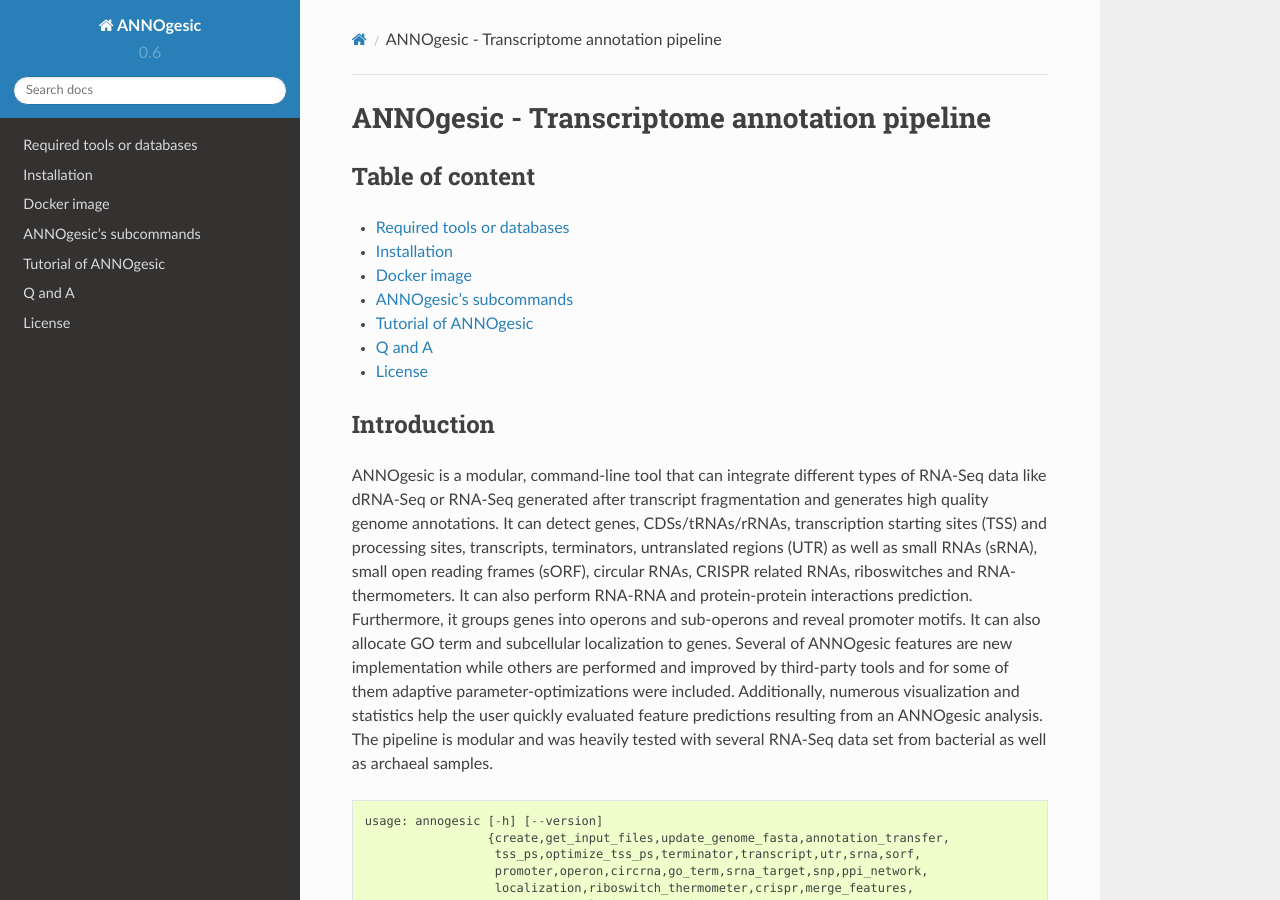
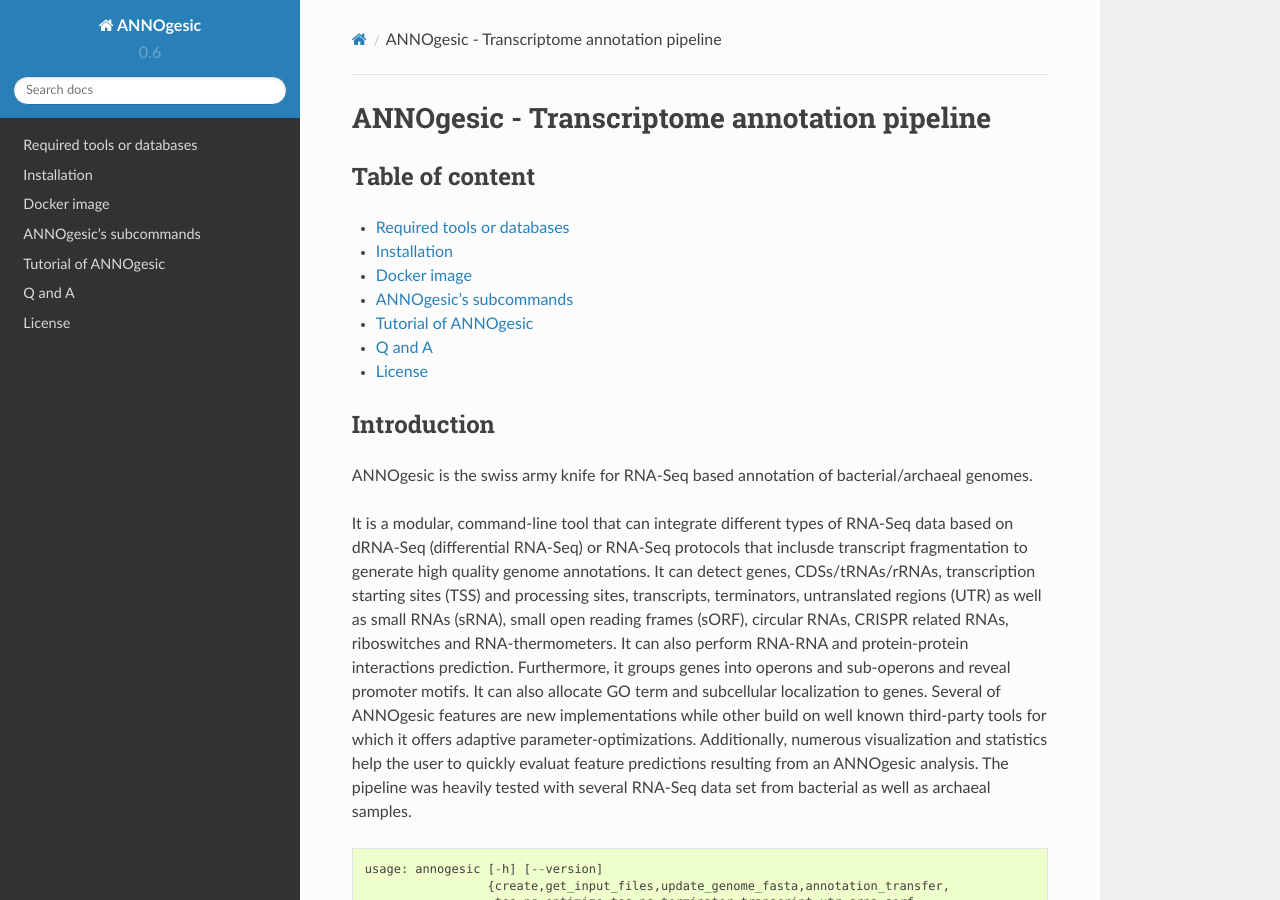
Before and after one commit to Sung-Huan/ANNOgesic, a Sphinx documentation site: the page built from docs/source/index.rst, in a window 1280 px wide and 900 px high. Built offline with Sphinx 7.4.7 and the Read the Docs theme 2.0.0, drawn with Linux system fonts in a browser that asks for light colours; pages that are not in the unit, such as notebooks, are missing from menus.

Commit message:
Modify introduction

```diff
--- a/docs/source/index.rst
+++ b/docs/source/index.rst
@@ -18,24 +18,27 @@
 Introduction
 =========================
 
-ANNOgesic is a modular, command-line tool that can
-integrate different types of RNA-Seq data like dRNA-Seq or RNA-Seq
-generated after transcript fragmentation and generates high quality
-genome annotations. It can detect genes, CDSs/tRNAs/rRNAs, transcription
-starting sites (TSS) and processing sites, transcripts, terminators,
-untranslated regions (UTR) as well as small RNAs (sRNA), small open
-reading frames (sORF), circular RNAs, CRISPR related RNAs, riboswitches
-and RNA-thermometers. It can also perform RNA-RNA
-and protein-protein interactions prediction. Furthermore, it groups
-genes into operons and sub-operons and reveal promoter motifs. It can
-also allocate GO term and subcellular localization to genes. Several
-of ANNOgesic features are new implementation while others are
-performed and improved by third-party tools and for some of them
-adaptive parameter-optimizations were included. Additionally, numerous
-visualization and statistics help the user quickly evaluated feature
-predictions resulting from an ANNOgesic analysis. The pipeline is
-modular and was heavily tested with several RNA-Seq data set from
-bacterial as well as archaeal samples.
+ANNOgesic is the swiss army knife for RNA-Seq based annotation of
+bacterial/archaeal genomes.
+
+It is a modular, command-line tool that can integrate different types
+of RNA-Seq data based on dRNA-Seq (differential RNA-Seq) or RNA-Seq
+protocols that inclusde transcript fragmentation to generate high
+quality genome annotations. It can detect genes, CDSs/tRNAs/rRNAs,
+transcription starting sites (TSS) and processing sites, transcripts,
+terminators, untranslated regions (UTR) as well as small RNAs (sRNA),
+small open reading frames (sORF), circular RNAs, CRISPR related RNAs,
+riboswitches and RNA-thermometers. It can also perform RNA-RNA and
+protein-protein interactions prediction. Furthermore, it groups genes
+into operons and sub-operons and reveal promoter motifs. It can also
+allocate GO term and subcellular localization to genes. Several of
+ANNOgesic features are new implementations while other build on well
+known third-party tools for which it offers adaptive
+parameter-optimizations. Additionally, numerous visualization and
+statistics help the user to quickly evaluat feature predictions
+resulting from an ANNOgesic analysis. The pipeline was heavily tested
+with several RNA-Seq data set from bacterial as well as archaeal
+samples.
 
 ::
 
```
Also changed, not shown: README.rst (+19 -15 lines).
